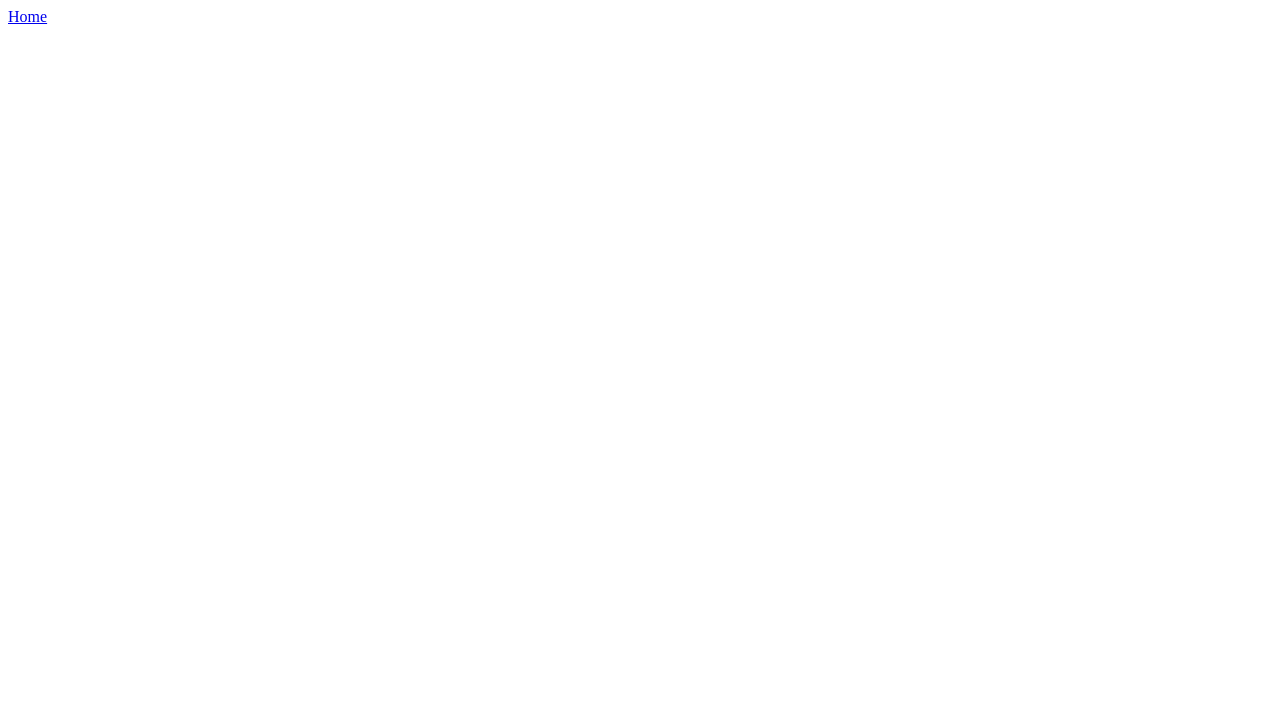
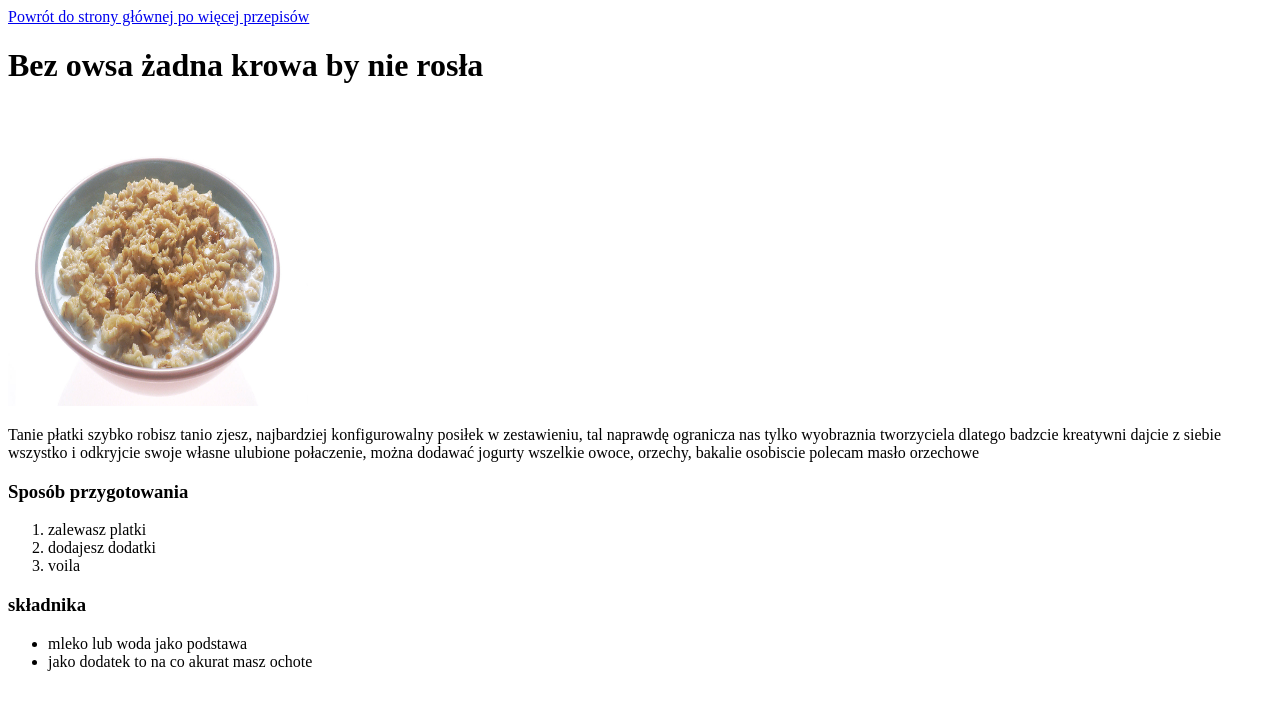
Before and after one commit to kieriam/odin-recipes, a plain HTML site: page recipes/owsianka.html in a window 1280 px wide. Drawn offline with Linux system fonts and the light colour scheme.

Commit message:
zakonczenie owsianki i dodanie wszystkich  zdjec

```diff
--- a/recipes/owsianka.html
+++ b/recipes/owsianka.html
@@ -6,6 +6,24 @@
     <title>owsainka</title>
 </head>
 <body>
-    <a href="../index.html">Home</a>
+    <a href="../index.html">Powrót do strony głównej po więcej przepisów</a>
+    <h1>Bez owsa żadna krowa by nie rosła</h1>
+    <img src="./owsa.jpg" alt="obrazek owsianki" width="300" height="300">
+    <p>Tanie płatki szybko robisz tanio zjesz, najbardziej konfigurowalny posiłek w zestawieniu,
+        tal naprawdę ogranicza nas tylko wyobraznia tworzyciela dlatego badzcie kreatywni dajcie z siebie wszystko
+        i odkryjcie swoje własne ulubione połaczenie, można dodawać jogurty wszelkie owoce, orzechy, bakalie
+        osobiscie polecam masło orzechowe
+    </p>
+    <h3>Sposób przygotowania</h3>
+    <ol>
+        <li>zalewasz platki</li>
+        <li>dodajesz dodatki</li>
+        <li>voila</li>
+    </ol>
+    <h3>składnika</h3>
+    <ul>
+        <li>mleko lub woda jako podstawa</li>
+        <li>jako dodatek to na co akurat masz ochote</li>
+    </ul>
 </body>
 </html>
```
Also changed, not shown: recipes/jajuwa.jpg (added), recipes/owsa.jpg (added), recipes/pizza.jpg (added).
